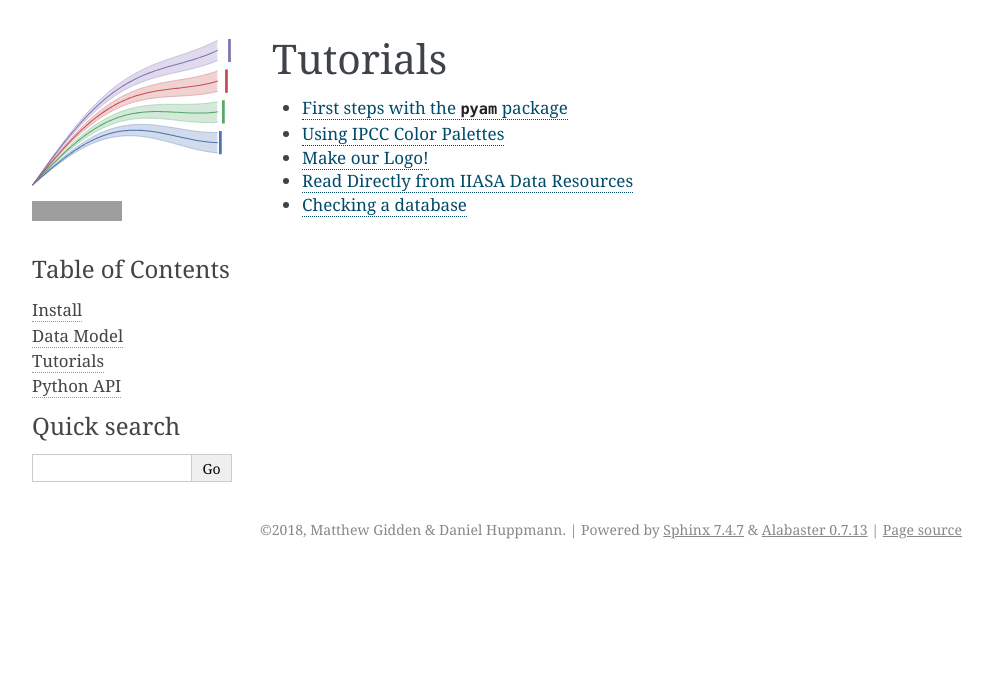
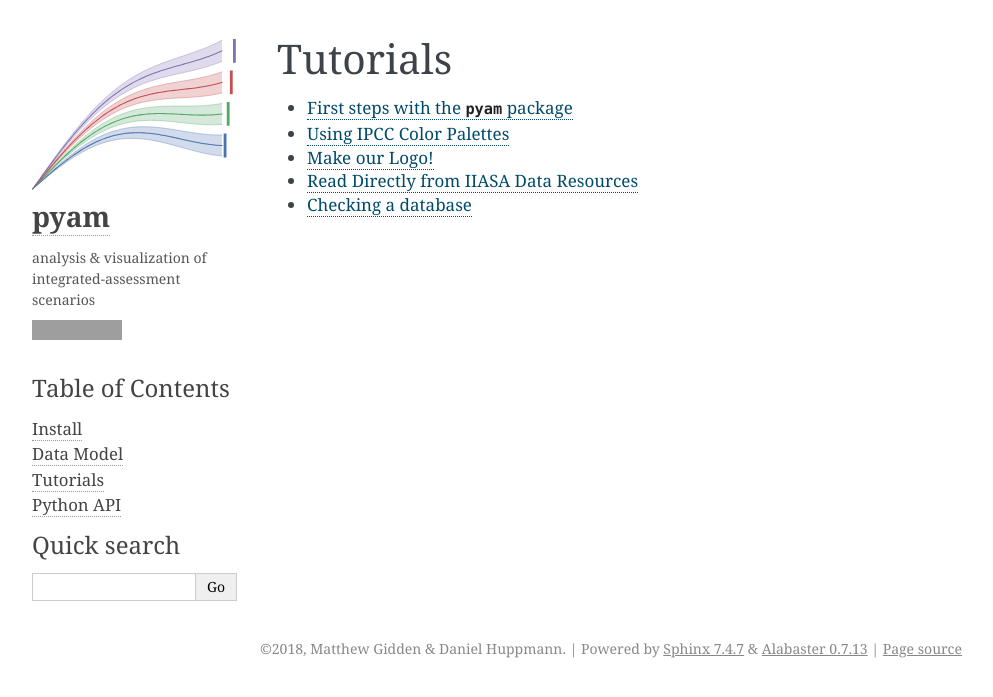
Before and after one commit to IAMconsortium/pyam, a Sphinx documentation site: the page built from doc/source/tutorials.rst, in a window 1280 px wide, cut to the strip 0-697 px from the top of the page. Shown: the whole strip, without its empty margins (148-1141 px from the left). Built offline with Sphinx 7.4.7, drawn with Linux system fonts in a browser that asks for light colours; pages that are not in the unit, such as notebooks, are missing from menus; grey boxes are pictures that could not be loaded.

Commit message:
add description in sidebar

```diff
--- a/doc/source/conf.py
+++ b/doc/source/conf.py
@@ -139,6 +139,9 @@ html_theme = 'alabaster'
 # documentation.
 html_theme_options = {
     'logo': 'logo.svg',
+    'logo_name': True,
+    'description': 'analysis & visualization of integrated-assessment scenarios',
+    'sidebar_width': '225px',
     'github_button': True,
     'github_user': 'iamconsortium',
     'github_repo': 'pyam',
```
